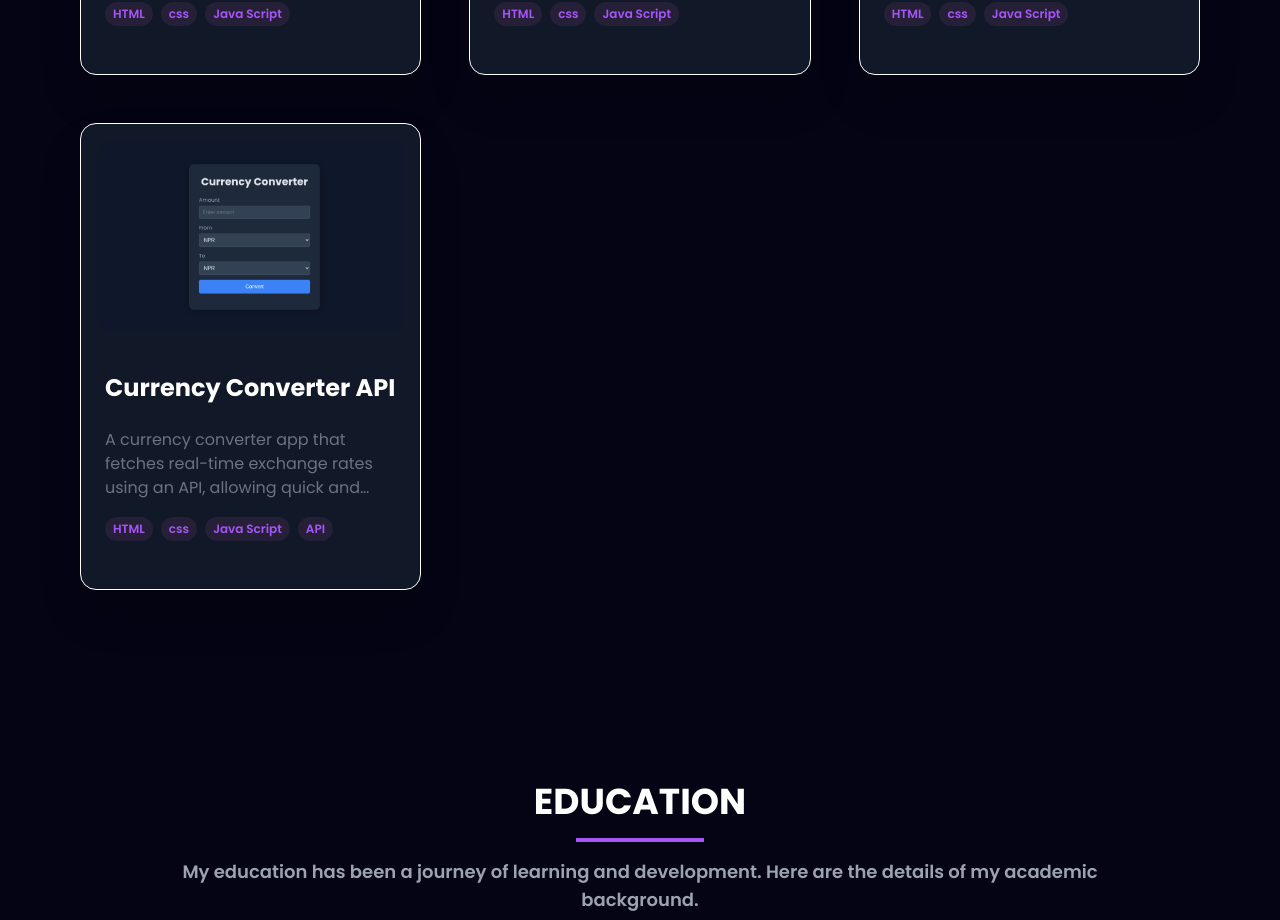
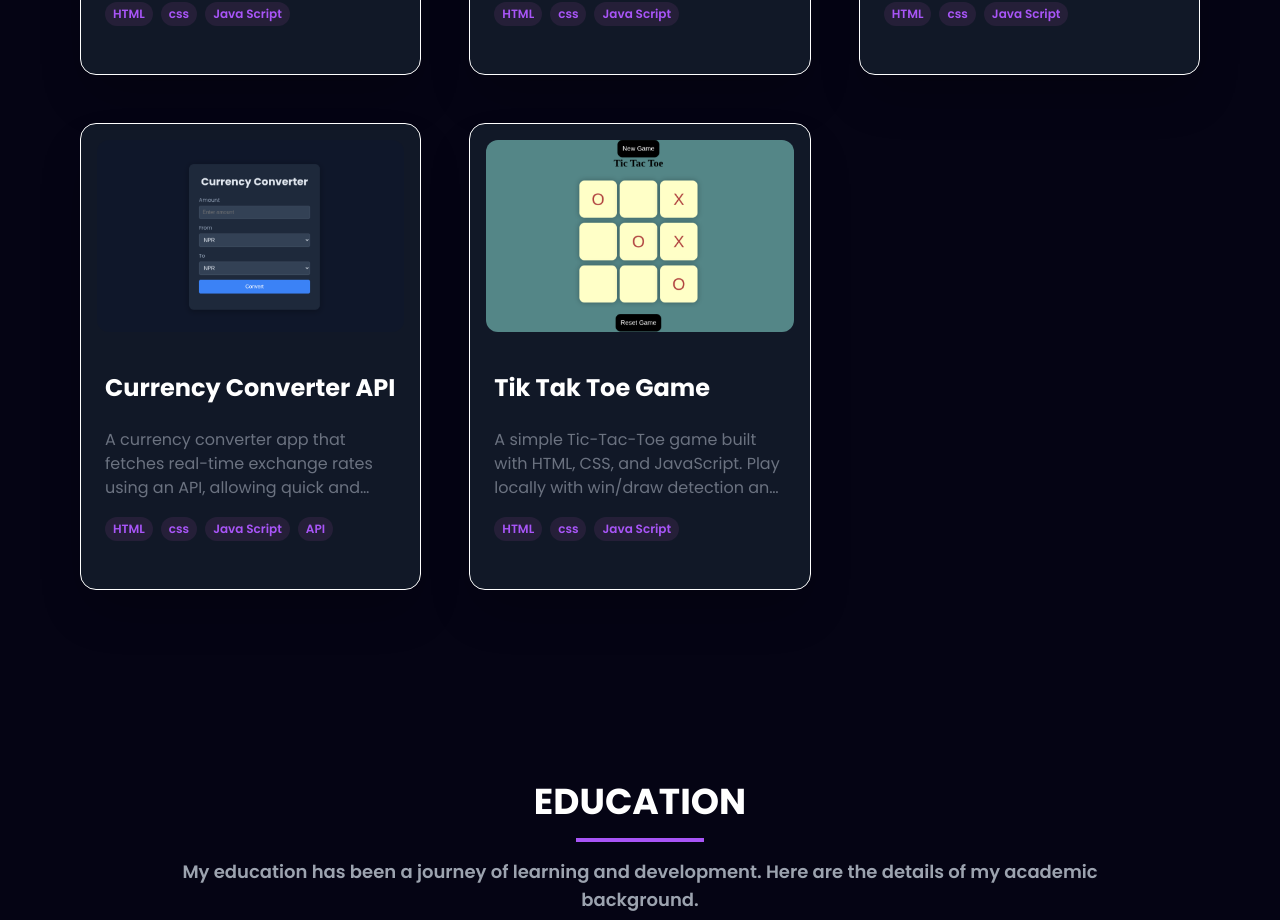
Before and after one commit to SJ-Slasher/portfolio, a React (Vite) app: page / in a window 1280 px wide. Shown: the part 3580-4500 px from the top of the page. Built offline with nearby package versions, Linux system fonts and the light colour scheme.

Commit message:
inital commit

```diff
--- a/src/constants.js
+++ b/src/constants.js
@@ -45,6 +45,7 @@ import calculator from "./assets/project_logo/Calculator.png";
 import quiz from "./assets/project_logo/Quiz.png";
 import todo from "./assets/project_logo/Todo.png";
 import currencyconverter from "./assets/project_logo/Currencyconverter.png";
+import tiktaktoe from "./assets/project_logo/Tiktaktoe.png";
 
 //Achievements Section Logo's
 
@@ -238,6 +239,16 @@ export const projects = [
     // github: "https://github.com/yourgithubusername/ud-down-controller",
     // webapp: "",
   },
+  {
+    id: 4,
+    title: "Tik Tak Toe Game",
+    description:
+      "A simple Tic-Tac-Toe game built with HTML, CSS, and JavaScript. Play locally with win/draw detection and board reset. Lightweight and responsive.",
+    image: tiktaktoe,
+    tags: ["HTML", "css", "Java Script"],
+    // github: "https://github.com/yourgithubusername/ud-down-controller",
+    // webapp: "",
+  },
 ];
 
 export const achievements = [
```
Also changed, not shown: src/assets/project_logo/Tiktaktoe.png (added).
